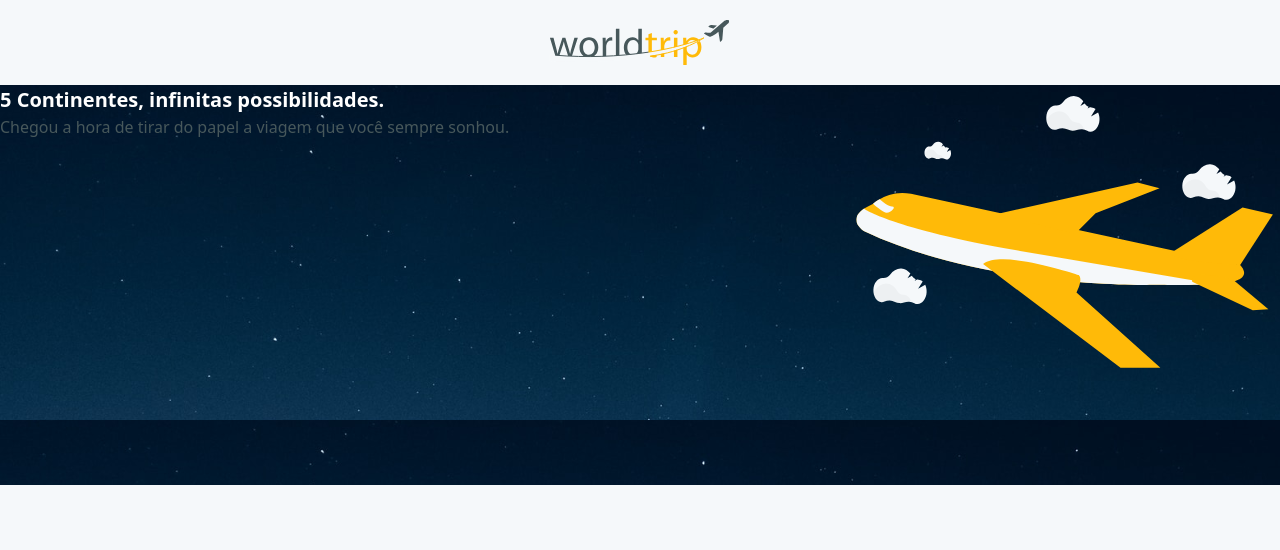
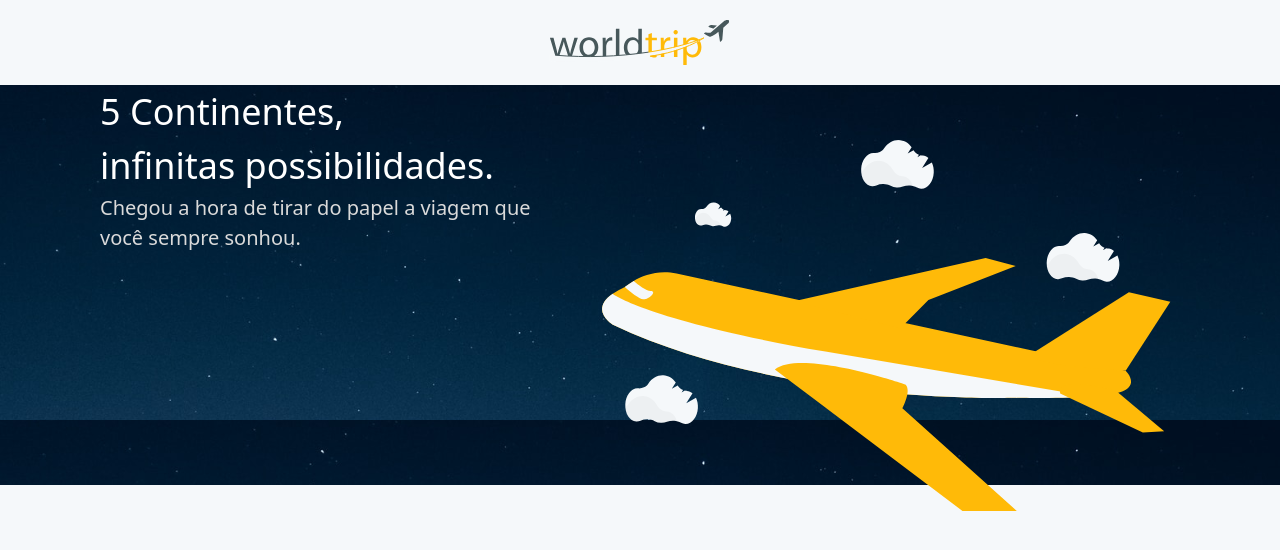
Before and after one commit to GabrielDVpereira/ignite-challenge-06, a Next.js app: page / in a window 1280 px wide. Shown: the top 550 px of the page. Built offline with nearby package versions, Linux system fonts and the light colour scheme.

Commit message:
feat: crate homeBanner

```diff
--- a/src/compoents/atoms/Title.tsx
+++ b/src/compoents/atoms/Title.tsx
@@ -9,7 +9,7 @@ interface TitleProps extends TextProps {
 export function Title({ children, fontWeight = 'semibold', ...rest }: TitleProps) {
   return (
     <Text
-      fontSize={['md', 'xl']}
+      fontSize={['xs', 'xl']}
       color="dark.black"
       isTruncated
       noOfLines={[1, 2, 3]}
--- a/src/compoents/organisms/HomeBanner.tsx
+++ b/src/compoents/organisms/HomeBanner.tsx
@@ -4,12 +4,16 @@ import { Image, Text, Box, Flex } from '@chakra-ui/react'
 export function HomeBanner() {
   return (
     <BgImage image="images/home/Background.svg" size="lg">
-      <Flex justifyContent="space-between">
-        <Box>
-          <Title color="light.white">5 Continentes, infinitas possibilidades.</Title>
-          <Text>Chegou a hora de tirar do papel a viagem que você sempre sonhou. </Text>
+      <Flex justifyContent="space-between" h="100%" px="100px">
+        <Box justifySelf="center" w="40%" overflow="bre">
+          <Title color="light.white" fontSize="36px" fontWeight="normal">
+            5 Continentes, <br /> infinitas possibilidades.
+          </Title>
+          <Text color="light.info" lineHeight="30px" fontSize="20px">
+            Chegou a hora de tirar do papel a viagem que você sempre sonhou.
+          </Text>
         </Box>
-        <Image src="images/home/Airplane.svg" />
+        <Image src="images/home/Airplane.svg" h="100%" mt="40px" />
       </Flex>
     </BgImage>
   )
```
